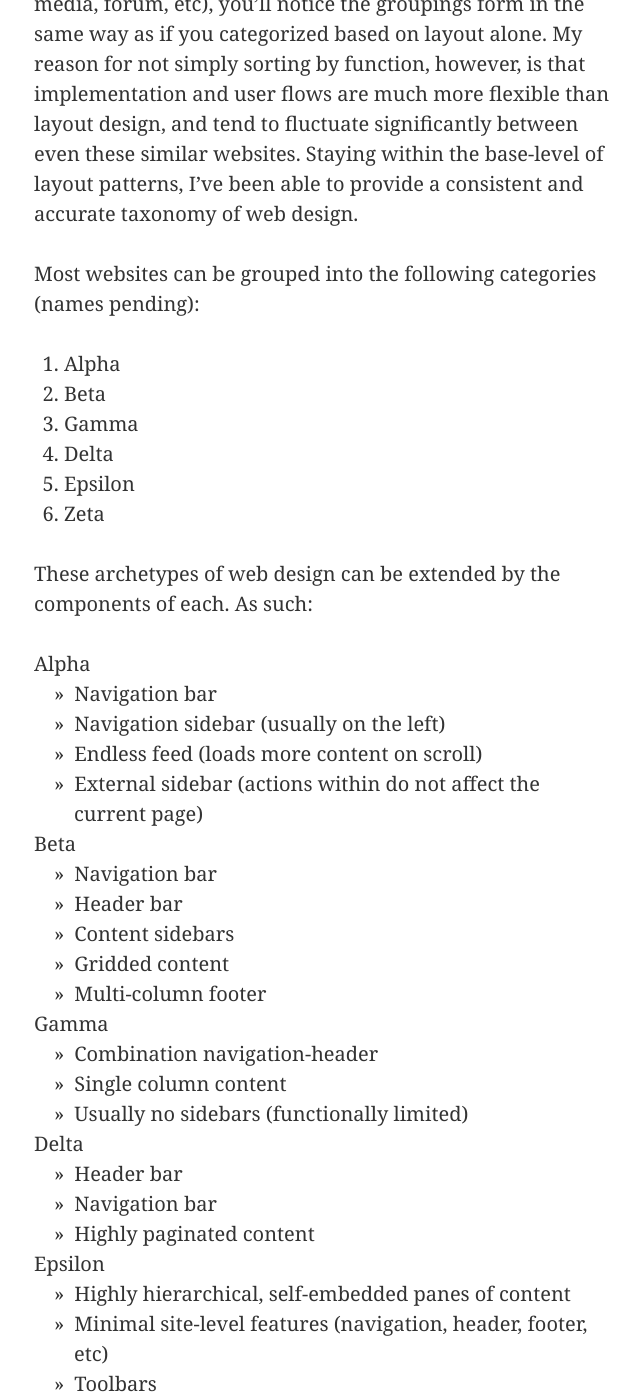
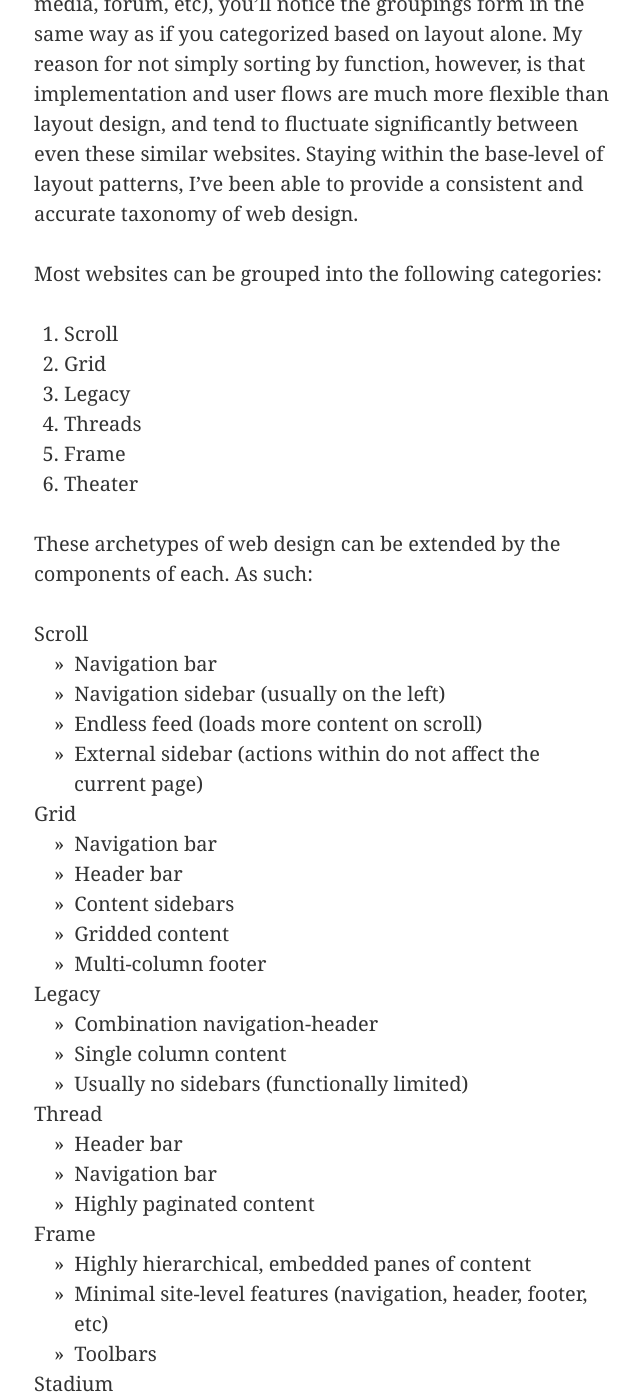
Before and after one commit to taylor-edwards/layout-patterns, a Jekyll site: the page built from index.md, in a window 1280 px wide and 1400 px high, scrolled down 1068 px. Shown: the whole window, without its empty margins (156-796 px from the left). Built offline with Jekyll 4.4.1, drawn with Linux system fonts in a browser that asks for light colours.

Commit message:
Archetype names 1.0

```diff
--- a/index.md
+++ b/index.md
@@ -12,47 +12,47 @@ My answer is this: functionality is mutually dependent on layout and web design
 
 The most confirming piece of evidence supporting this is the reverse application of the sorting technique. If you group websites together by function alone (i.e. social media, news media, forum, etc), you'll notice the groupings form in the same way as if you categorized based on layout alone. My reason for not simply sorting by function, however, is that implementation and user flows are much more flexible than layout design, and tend to fluctuate significantly between even these similar websites. Staying within the base-level of layout patterns, I've been able to provide a consistent and accurate taxonomy of web design.
 
-Most websites can be grouped into the following categories (names pending):
+Most websites can be grouped into the following categories:
 {: archetypes}
 
-1. Alpha
-2. Beta
-3. Gamma
-4. Delta
-5. Epsilon
-6. Zeta
+1. Scroll
+2. Grid
+3. Legacy
+4. Threads
+5. Frame
+6. Theater
 
 These archetypes of web design can be extended by the components of each. As such:
 
-Alpha
+Scroll
   : Navigation bar
   : Navigation sidebar (usually on the left)
   : Endless feed (loads more content on scroll)
   : External sidebar (actions within do not affect the current page)
 
-Beta
+Grid
   : Navigation bar
   : Header bar
   : Content sidebars
   : Gridded content
   : Multi-column footer
 
-Gamma
+Legacy
   : Combination navigation-header
   : Single column content
   : Usually no sidebars (functionally limited)
 
-Delta
+Thread
   : Header bar
   : Navigation bar
   : Highly paginated content
 
-Epsilon
-  : Highly hierarchical, self-embedded panes of content
+Frame
+  : Highly hierarchical, embedded panes of content
   : Minimal site-level features (navigation, header, footer, etc)
   : Toolbars
 
-Zeta
+Stadium
   : Navigation bar
   : Large, central content
   : Compact sidebar navigation
```
